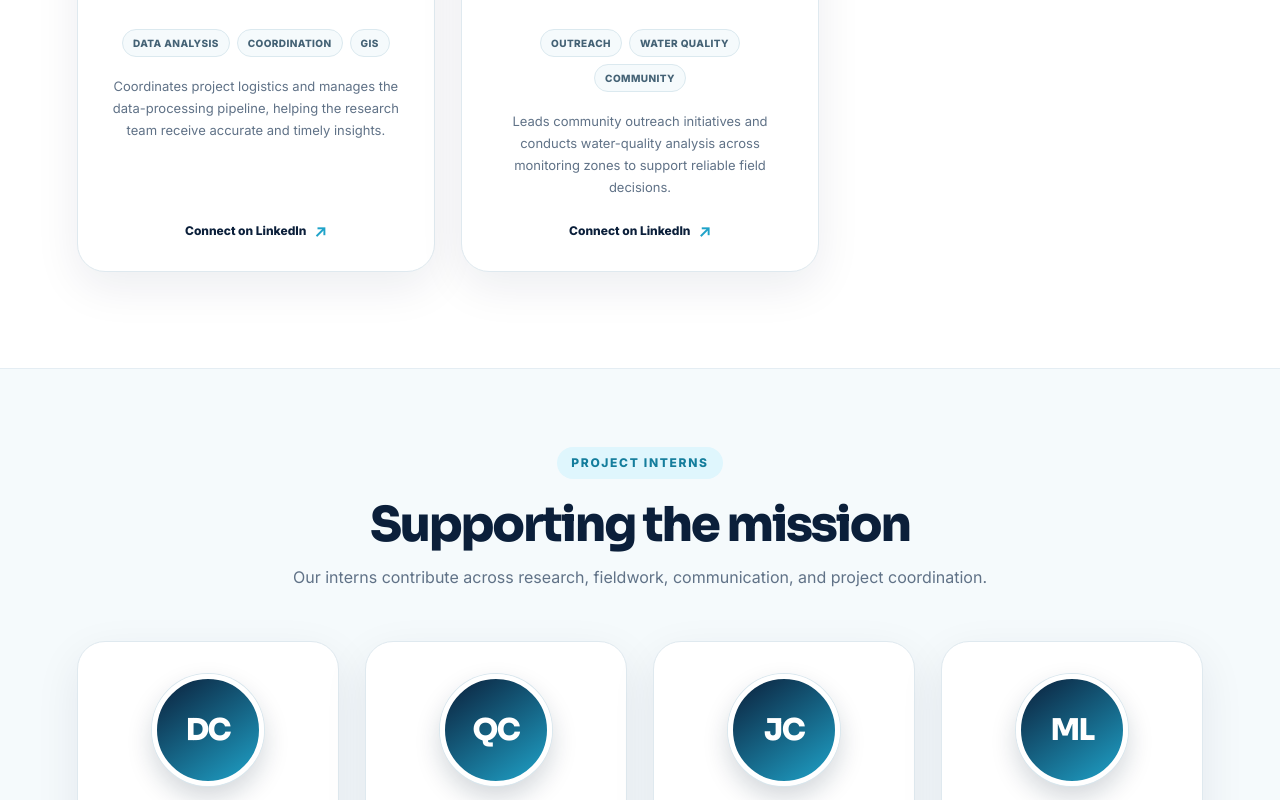
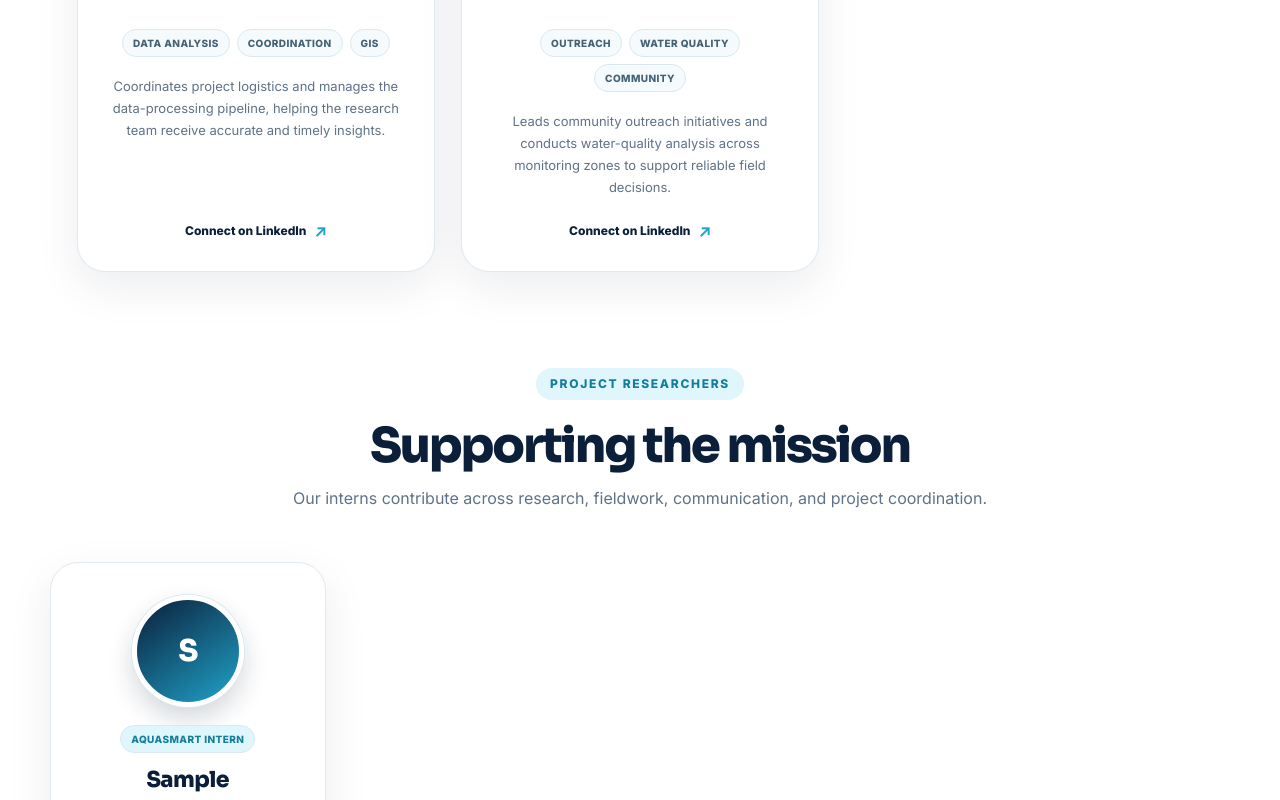
Before and after one commit to UPLB-AQUASMART/AQUASMART, a Next.js app in the folder frontend/: page /team in a window 1280 px wide. Shown: the part 2000-2800 px from the top of the page. Built offline with nearby package versions, Linux system fonts and the light colour scheme.

Commit message:
feat: assets for weather forecast; corrections for some pages

```diff
--- a/frontend/app/data/home.ts
+++ b/frontend/app/data/home.ts
@@ -24,6 +24,7 @@ export const navItems = [
   { label: "Home", href: "/#home" },
   { label: "About", href: "/#about" },
   { label: "Simulation", href: "/#simulations" },
+  { label: "Modules", href: "/#partners" },
   { label: "Weather", href: "/#weather" },
   { label: "Team", href: "/team" },
   { label: "Contact", href: "/#contact" },
--- a/frontend/app/team/page.tsx
+++ b/frontend/app/team/page.tsx
@@ -54,6 +54,25 @@ const coreTeam = [
     tags: ["Outreach", "Water Quality", "Community"],
     linkedin: "https://www.linkedin.com/in/grace-maligaya-a6b110318/",
   },
+];
+
+const researchers = [
+  {
+    name: "Sample",
+    focus: "Sample",
+    bio: "Sample",
+    linkedin: "Sample",
+  }
+
+];
+
+const mentors = [
+  {
+    name: "",
+    focus: "",
+    bio: "",
+    linkedin: "",
+  }
 ];
 
 const interns = [
@@ -170,6 +189,66 @@ export default function TeamPage() {
         </div>
       </section>
 
+      <section className={styles["researchers-section"]} aria-labelledby="researchers-team-title">
+        <div className={styles["section-heading"]}>
+          <span>Project Researchers</span>
+          <h2 id="researchers-team-title">Supporting the mission</h2>
+          <p>
+            Our interns contribute across research, fieldwork, communication, and
+            project coordination.
+          </p>
+        </div>
+
+        <div className={`${styles["team-grid"]} ${styles["intern-grid"]}`}>
+          {researchers.map((researchers) => (
+            <article className={`${styles.card} ${styles["intern-card"]}`} key={researchers.name}>
+              <div className={styles["initials-avatar"]} aria-hidden="true">
+                {getInitials(researchers.name)}
+              </div>
+              <span className={styles["intern-label"]}>AQUASMART Intern</span>
+              <h3>{researchers.name}</h3>
+              <p className={styles.role}>{researchers.focus}</p>
+              <div className={styles.tags}>
+                <span>Collaboration</span>
+                <span>Research</span>
+              </div>
+              <p className={styles.bio}>{researchers.bio}</p>
+            </article>
+          ))}
+        </div>
+      </section>
+
+
+<section className={styles["intern-section"]} aria-labelledby="intern-team-title">
+        <div className={styles["section-heading"]}>
+          <span>Project interns</span>
+          <h2 id="intern-team-title">Supporting the mission</h2>
+          <p>
+            Our interns contribute across research, fieldwork, communication, and
+            project coordination.
+          </p>
+        </div>
+
+        <div className={`${styles["team-grid"]} ${styles["intern-grid"]}`}>
+          {interns.map((intern) => (
+            <article className={`${styles.card} ${styles["intern-card"]}`} key={intern.name}>
+              <div className={styles["initials-avatar"]} aria-hidden="true">
+                {getInitials(intern.name)}
+              </div>
+              <span className={styles["intern-label"]}>AQUASMART Intern</span>
+              <h3>{intern.name}</h3>
+              <p className={styles.role}>{intern.focus}</p>
+              <div className={styles.tags}>
+                <span>Collaboration</span>
+                <span>Research</span>
+              </div>
+              <p className={styles.bio}>{intern.bio}</p>
+            </article>
+          ))}
+        </div>
+      </section>
+
+
       <section className={styles["intern-section"]} aria-labelledby="intern-team-title">
         <div className={styles["section-heading"]}>
           <span>Project interns</span>
```
Also changed, not shown: frontend/app/simulation/groundwater/page.tsx (+7 -6 lines), frontend/public/assets/clouds.png (added), 1 other file (tests, documents, lock files or other folders).
